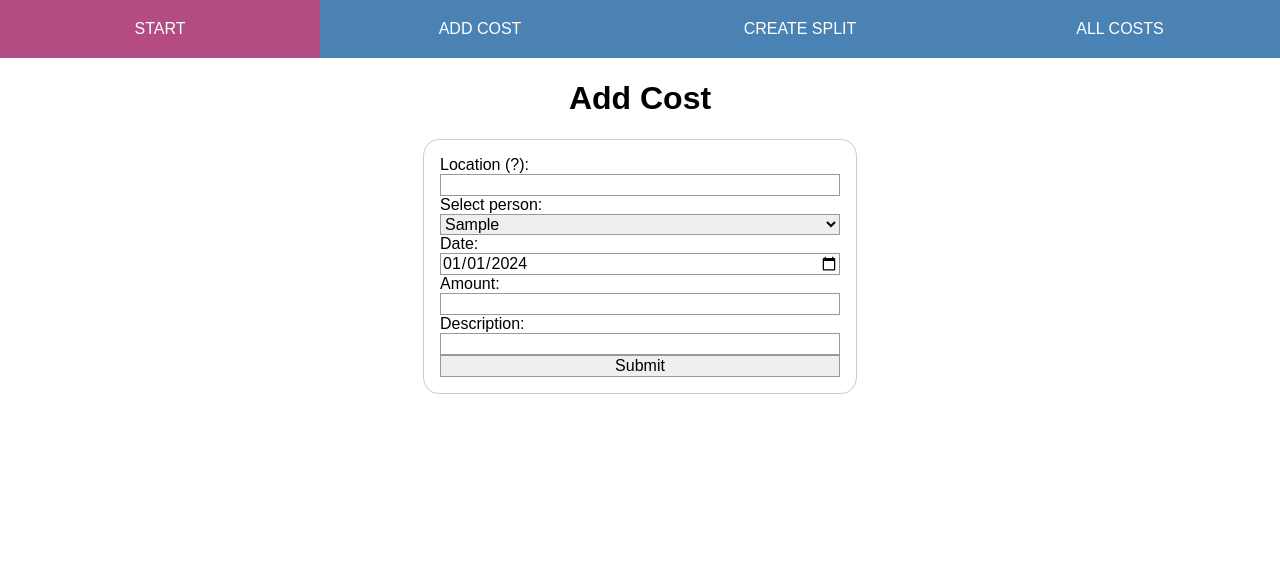
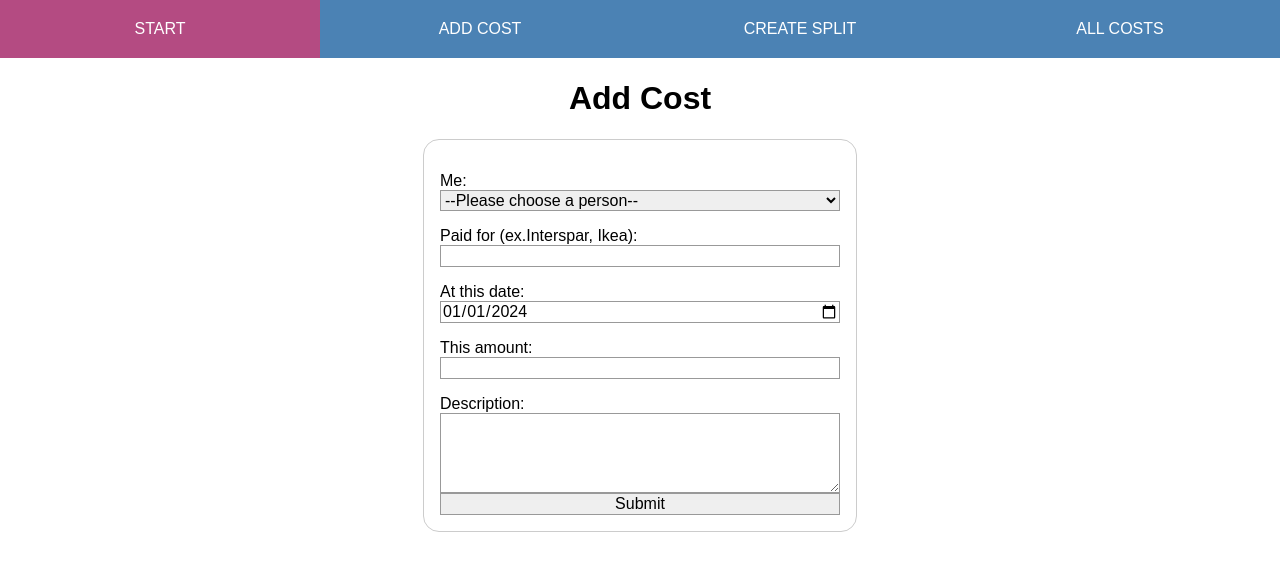
Before and after one commit to golgor/home-automation-hub, a Django app: page /cost_splitter/add_cost/ in a window 1280 px wide. Shown: the top 571 px of the page. Run offline with Django 5.2, Linux system fonts and the light colour scheme; tables that the repository leaves empty hold one stand-in row (values such as "Sample post"); parts of the project's set-up code (start-up, migrations or seed data) failed here and were passed over.

Commit message:
refined add_cost form, styling

```diff
--- a/apps/cost_splitter/static/css/style.css
+++ b/apps/cost_splitter/static/css/style.css
@@ -90,8 +90,5 @@ button {
 label {
     position: relative;
     display: inline-block;
+    margin-top: 1em;
 }
-
-p label {
-    width: 100%;
-}
--- a/apps/cost_splitter/templates/add_cost_form.html
+++ b/apps/cost_splitter/templates/add_cost_form.html
@@ -5,24 +5,25 @@
 
 <form action="{% url 'cost_splitter:add_cost' %}" method="post">
     {% csrf_token %}
-    <label for="location">Location (?): </label>
-    <input id="location" type="text" name="location"><br>
 
-    <label for="user">Select person:</label>
+
+    <label for="user">Me:</label>
     <select name="user" id="user">
+        <option value="">--Please choose a person--</option>
         {% for user in users %}
         <option value="{{ user.id }}">{{ user.first_name }}</option>
         {% endfor %}
     </select>
+    <label for="location">Paid for (ex.Interspar, Ikea): </label>
+    <input id="location" type="text" name="location">
+    <label for="date">At this date:</label>
+    <input id="date" type="date" value="2024-01-01" min="2023-12-01" max="2024-12-31" name="date">
 
-    <label for="date">Date: </label>
-    <input id="date" type="date" value="2024-01-01" min="2023-12-01" max="2024-12-31" name="date"><br>
-
-    <label for="amount">Amount: </label>
-    <input id="amount" type="text" name="amount"><br>
+    <label for="amount">This amount: </label>
+    <input id="amount" type="text" name="amount">
 
     <label for="description">Description: </label>
-    <input id="description" type="text" name="description"><br>
+    <textarea id="description" type="text" name="description"> </textarea>
 
     <input type="submit" value="Submit">
 </form>
```
